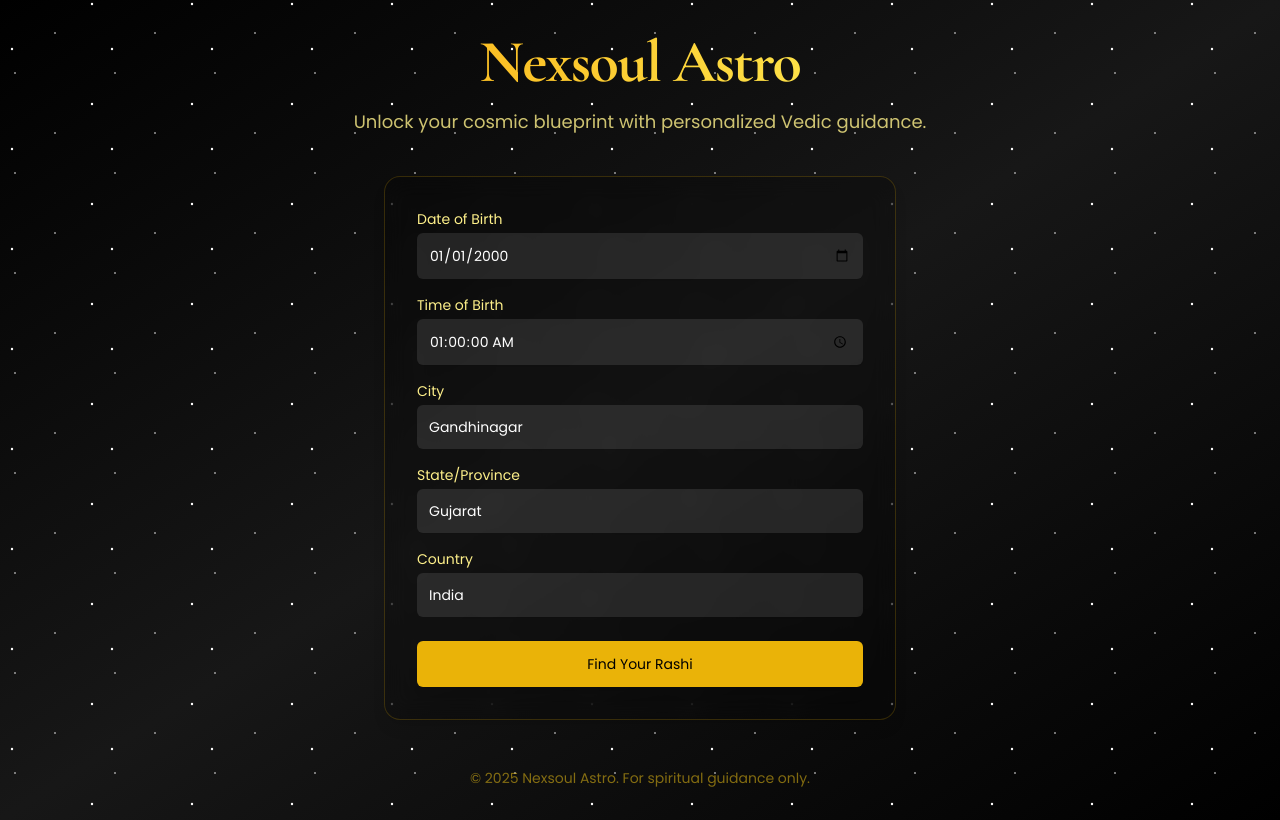
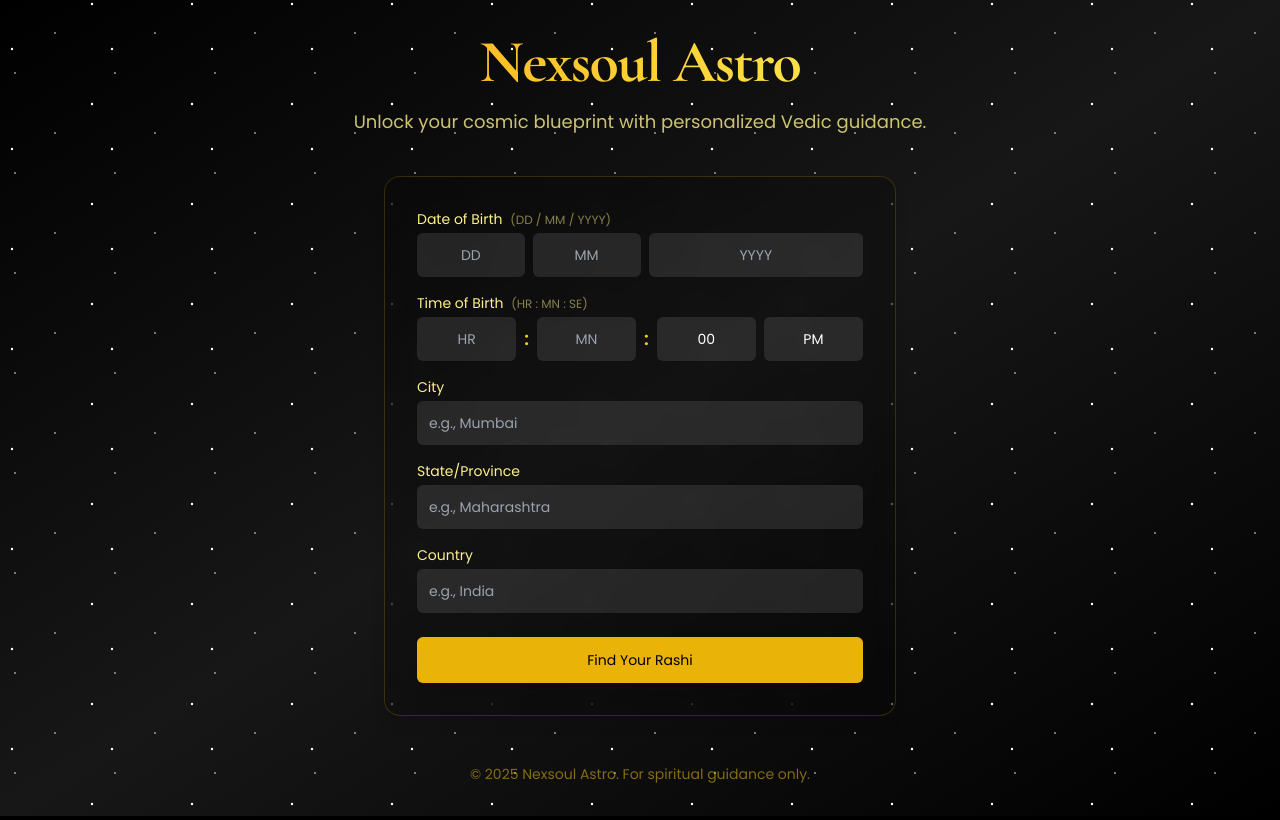
Before and after one commit to jdsrathod/nexsoul-astro, a React (Vite) app: page / in a window 1280 px wide. Built offline with nearby package versions, Linux system fonts and the light colour scheme; no server answers.

Commit message:
feat(InputForm): Enhance birth details input validation
Refactors the InputForm component to include more granular input fields for date and time, and implements stricter validation for these fields. This improves data accuracy and user experience by guiding users to enter valid inputs.

```diff
--- a/components/InputForm.tsx
+++ b/components/InputForm.tsx
@@ -1,3 +1,4 @@
+
 import React, { useState } from 'react';
 import type { BirthDetails } from '../types';
 
@@ -7,46 +8,169 @@ interface InputFormProps {
 }
 
 const InputForm: React.FC<InputFormProps> = ({ onSubmit, isLoading }) => {
-    const [date, setDate] = useState('2000-01-01');
-    const [time, setTime] = useState('01:00:00');
-    const [city, setCity] = useState('Gandhinagar');
-    const [state, setState] = useState('Gujarat');
-    const [country, setCountry] = useState('India');
+    // Date State
+    const [day, setDay] = useState('');
+    const [month, setMonth] = useState('');
+    const [year, setYear] = useState('');
 
+    // Time State (Split for 12h format)
+    const [hour, setHour] = useState('');
+    const [minute, setMinute] = useState('');
+    const [second, setSecond] = useState('00'); // Default seconds to 00 if skipped
+    const [ampm, setAmPm] = useState('PM'); // Default to PM
+
+    // Location State
+    const [city, setCity] = useState('');
+    const [state, setState] = useState('');
+    const [country, setCountry] = useState('');
+
+    const handleMonthChange = (val: string) => {
+        const cleanVal = val.replace(/\D/g, '');
+        // Strict check: Cannot be > 12
+        if (cleanVal && parseInt(cleanVal) > 12) return;
+        setMonth(cleanVal);
+    };
+
+    const handleDayChange = (val: string) => {
+        const cleanVal = val.replace(/\D/g, '');
+        // Strict check: Cannot be > 31
+        if (cleanVal && parseInt(cleanVal) > 31) return;
+        setDay(cleanVal);
+    };
+
+    const handleHourChange = (val: string) => {
+        const cleanVal = val.replace(/\D/g, '');
+        // Hour in 12h format cannot be > 12
+        if (cleanVal && parseInt(cleanVal) > 12) return;
+        setHour(cleanVal);
+    };
+
+    const handleMinuteSecondChange = (val: string, setter: (v: string) => void) => {
+        const cleanVal = val.replace(/\D/g, '');
+        // Minutes/Seconds cannot be > 59
+        if (cleanVal && parseInt(cleanVal) > 59) return;
+        setter(cleanVal);
+    };
 
     const handleSubmit = (e: React.FormEvent) => {
         e.preventDefault();
-        if (date && time && city && state && country) {
-            onSubmit({ date, time, city, state, country });
+
+        if (day && month && year && hour && minute && city && state && country) {
+            // 1. Construct Date: YYYY-MM-DD
+            const paddedDay = day.padStart(2, '0');
+            const paddedMonth = month.padStart(2, '0');
+            const fullDate = `${year}-${paddedMonth}-${paddedDay}`;
+
+            // 2. Construct Time: Convert 12h (HR:MN:SE AM/PM) to 24h (HH:MM:SS) for the API
+            let hourInt = parseInt(hour);
+            const minInt = parseInt(minute);
+            const secInt = second ? parseInt(second) : 0;
+
+            // Conversion logic
+            if (ampm === 'PM' && hourInt < 12) hourInt += 12;
+            if (ampm === 'AM' && hourInt === 12) hourInt = 0;
+
+            const finalTime = `${hourInt.toString().padStart(2, '0')}:${minInt.toString().padStart(2, '0')}:${secInt.toString().padStart(2, '0')}`;
+
+            onSubmit({ date: fullDate, time: finalTime, city, state, country });
         }
     };
 
     return (
-        <form onSubmit={handleSubmit} className="w-full max-w-lg space-y-6">
+        <form onSubmit={handleSubmit} className="w-full max-w-lg space-y-6" autoComplete="off">
             <div className="space-y-4">
+                {/* Date Input */}
                 <div>
-                    <label htmlFor="date" className="block text-sm font-medium text-yellow-200 text-left">Date of Birth</label>
+                    <label className="block text-sm font-medium text-yellow-200 text-left mb-1">
+                        Date of Birth <span className="text-yellow-200/50 text-xs ml-1">(DD / MM / YYYY)</span>
+                    </label>
+                    <div className="flex space-x-2">
                         <input
-                        type="date"
-                        id="date"
-                        value={date}
-                        onChange={(e) => setDate(e.target.value)}
+                            type="text"
+                            inputMode="numeric"
+                            placeholder="DD"
+                            maxLength={2}
+                            value={day}
+                            onChange={(e) => handleDayChange(e.target.value)}
                             required
-                        className="mt-1 block w-full bg-white/10 text-white border-yellow-400/50 rounded-md shadow-sm focus:ring-yellow-500 focus:border-yellow-500 sm:text-sm p-3 placeholder-gray-400"
+                            className="w-1/4 bg-white/10 text-white border-yellow-400/50 rounded-md shadow-sm focus:ring-yellow-500 focus:border-yellow-500 sm:text-sm p-3 placeholder-gray-400 text-center"
+                        />
+                        <input
+                            type="text"
+                            inputMode="numeric"
+                            placeholder="MM"
+                            maxLength={2}
+                            value={month}
+                            onChange={(e) => handleMonthChange(e.target.value)}
+                            required
+                            className="w-1/4 bg-white/10 text-white border-yellow-400/50 rounded-md shadow-sm focus:ring-yellow-500 focus:border-yellow-500 sm:text-sm p-3 placeholder-gray-400 text-center"
+                        />
+                        <input
+                            type="text"
+                            inputMode="numeric"
+                            placeholder="YYYY"
+                            maxLength={4}
+                            value={year}
+                            onChange={(e) => setYear(e.target.value.replace(/\D/g, ''))}
+                            required
+                            className="w-1/2 bg-white/10 text-white border-yellow-400/50 rounded-md shadow-sm focus:ring-yellow-500 focus:border-yellow-500 sm:text-sm p-3 placeholder-gray-400 text-center"
                         />
                     </div>
+                </div>
+
+                {/* Time Input (Split HR:MN:SE AM/PM) */}
                 <div>
-                    <label htmlFor="time" className="block text-sm font-medium text-yellow-200 text-left">Time of Birth</label>
+                    <label className="block text-sm font-medium text-yellow-200 text-left mb-1">
+                        Time of Birth <span className="text-yellow-200/50 text-xs ml-1">(HR : MN : SE)</span>
+                    </label>
+                    <div className="flex space-x-2">
+                        {/* Hour */}
                         <input
-                        type="time"
-                        id="time"
-                        value={time}
-                        onChange={(e) => setTime(e.target.value)}
+                            type="text"
+                            inputMode="numeric"
+                            placeholder="HR"
+                            maxLength={2}
+                            value={hour}
+                            onChange={(e) => handleHourChange(e.target.value)}
                             required
-                        step="1"
-                        className="mt-1 block w-full bg-white/10 text-white border-yellow-400/50 rounded-md shadow-sm focus:ring-yellow-500 focus:border-yellow-500 sm:text-sm p-3 placeholder-gray-400"
+                            className="w-1/4 bg-white/10 text-white border-yellow-400/50 rounded-md shadow-sm focus:ring-yellow-500 focus:border-yellow-500 sm:text-sm p-3 placeholder-gray-400 text-center"
                         />
+                        <span className="text-yellow-400 self-center text-lg font-bold">:</span>
+                        {/* Minute */}
+                        <input
+                            type="text"
+                            inputMode="numeric"
+                            placeholder="MN"
+                            maxLength={2}
+                            value={minute}
+                            onChange={(e) => handleMinuteSecondChange(e.target.value, setMinute)}
+                            required
+                            className="w-1/4 bg-white/10 text-white border-yellow-400/50 rounded-md shadow-sm focus:ring-yellow-500 focus:border-yellow-500 sm:text-sm p-3 placeholder-gray-400 text-center"
+                        />
+                        <span className="text-yellow-400 self-center text-lg font-bold">:</span>
+                        {/* Second */}
+                         <input
+                            type="text"
+                            inputMode="numeric"
+                            placeholder="SE"
+                            maxLength={2}
+                            value={second}
+                            onChange={(e) => handleMinuteSecondChange(e.target.value, setSecond)}
+                            className="w-1/4 bg-white/10 text-white border-yellow-400/50 rounded-md shadow-sm focus:ring-yellow-500 focus:border-yellow-500 sm:text-sm p-3 placeholder-gray-400 text-center"
+                        />
+                        {/* AM/PM Selector */}
+                        <select
+                            value={ampm}
+                            onChange={(e) => setAmPm(e.target.value)}
+                            className="w-1/4 bg-white/10 text-white border-yellow-400/50 rounded-md shadow-sm focus:ring-yellow-500 focus:border-yellow-500 sm:text-sm p-3 text-center appearance-none"
+                            style={{ textAlignLast: 'center' }}
+                        >
+                            <option value="AM" className="bg-neutral-900 text-white">AM</option>
+                            <option value="PM" className="bg-neutral-900 text-white">PM</option>
+                        </select>
                     </div>
+                </div>
+
                  <div>
                     <label htmlFor="city" className="block text-sm font-medium text-yellow-200 text-left">City</label>
                     <input
@@ -55,7 +179,7 @@ const InputForm: React.FC<InputFormProps> = ({ onSubmit, isLoading }) => {
                         value={city}
                         onChange={(e) => setCity(e.target.value)}
                         required
-                        placeholder="e.g., Gandhinagar"
+                        placeholder="e.g., Mumbai"
                         className="mt-1 block w-full bg-white/10 text-white border-yellow-400/50 rounded-md shadow-sm focus:ring-yellow-500 focus:border-yellow-500 sm:text-sm p-3 placeholder-gray-400"
                     />
                 </div>
@@ -67,7 +191,7 @@ const InputForm: React.FC<InputFormProps> = ({ onSubmit, isLoading }) => {
                         value={state}
                         onChange={(e) => setState(e.target.value)}
                         required
-                        placeholder="e.g., Gujarat"
+                        placeholder="e.g., Maharashtra"
                         className="mt-1 block w-full bg-white/10 text-white border-yellow-400/50 rounded-md shadow-sm focus:ring-yellow-500 focus:border-yellow-500 sm:text-sm p-3 placeholder-gray-400"
                     />
                 </div>
```
Lines whose indentation alone changed are shown as unchanged.
